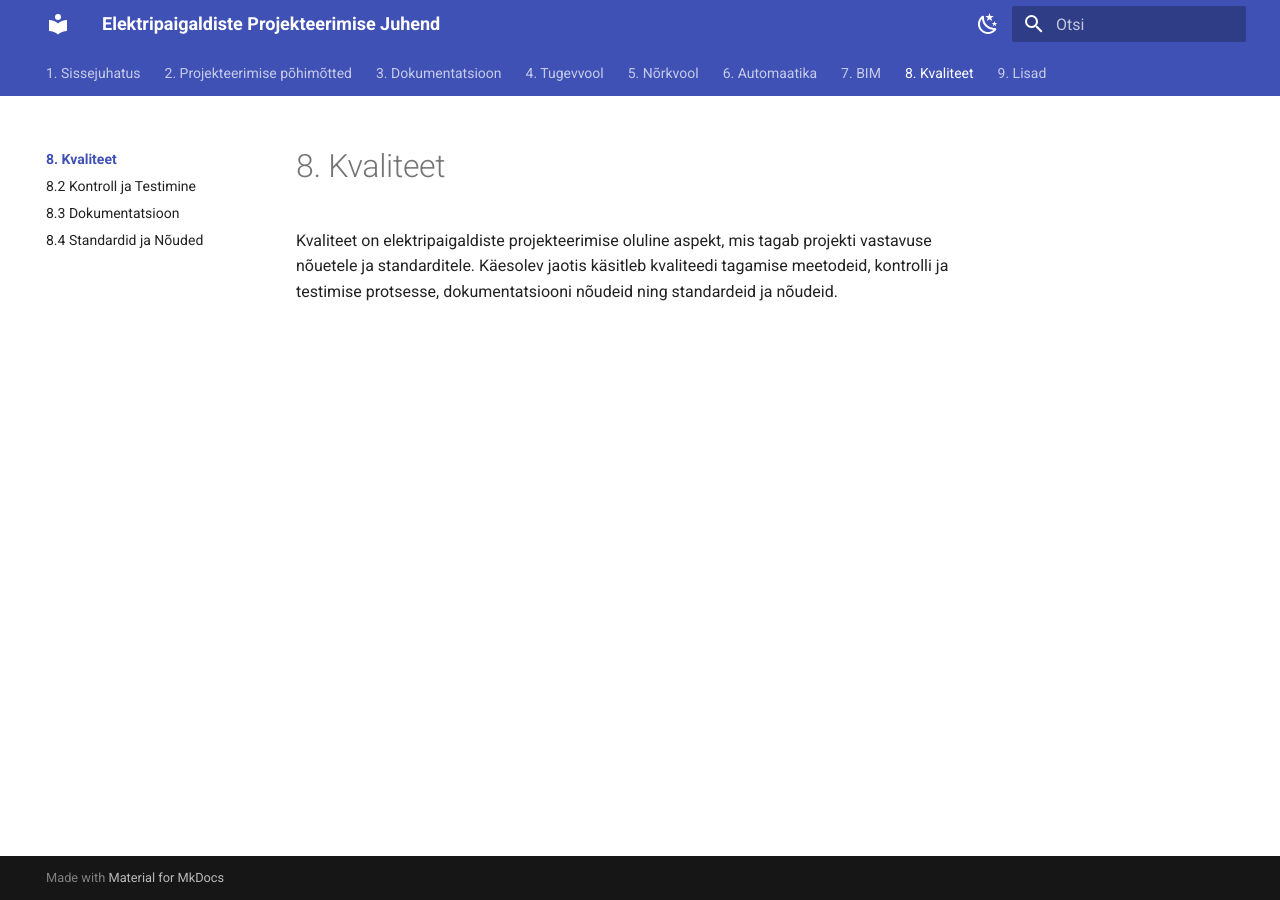
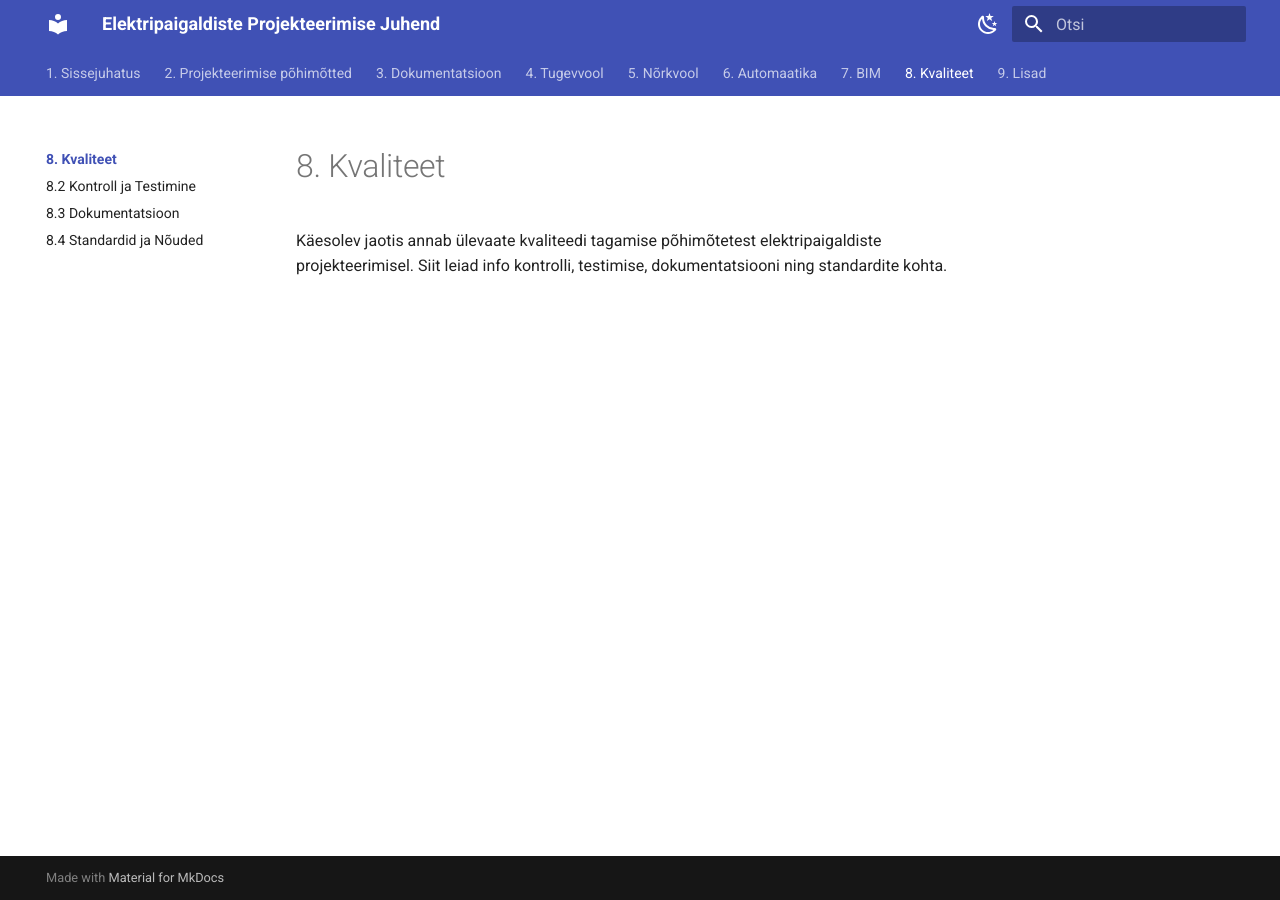
Before and after one commit to DmitriG372/ElektriJuhend, an MkDocs documentation site: the page built from docs/8_Kvaliteet/index.md, in a window 1280 px wide. Built offline with MkDocs 1.6.1 and Material for MkDocs 9.7.7, drawn with Linux system fonts in a browser that asks for light colours.

Commit message:
Lisatud sisu kvaliteedi ja lisade sektsioonidele

```diff
--- a/docs/8_Kvaliteet/index.md
+++ b/docs/8_Kvaliteet/index.md
@@ -1,3 +1,3 @@
 # 8. Kvaliteet
 
-Kvaliteet on elektripaigaldiste projekteerimise oluline aspekt, mis tagab projekti vastavuse nõuetele ja standarditele. Käesolev jaotis käsitleb kvaliteedi tagamise meetodeid, kontrolli ja testimise protsesse, dokumentatsiooni nõudeid ning standardeid ja nõudeid.
+Käesolev jaotis annab ülevaate kvaliteedi tagamise põhimõtetest elektripaigaldiste projekteerimisel. Siit leiad info kontrolli, testimise, dokumentatsiooni ning standardite kohta.
```
Also changed, not shown: docs/9_Lisad/index.md (+1 -1 lines).
